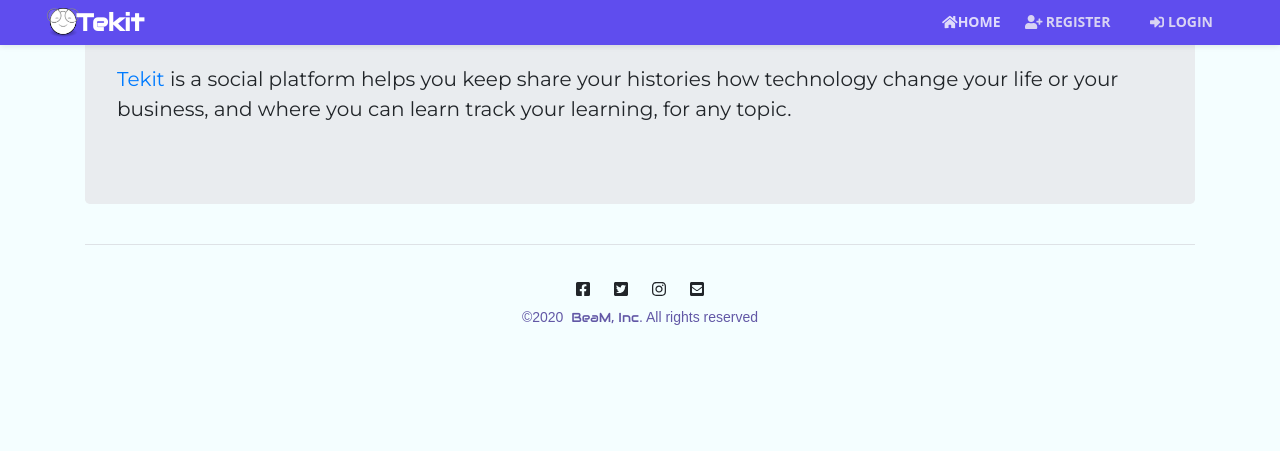
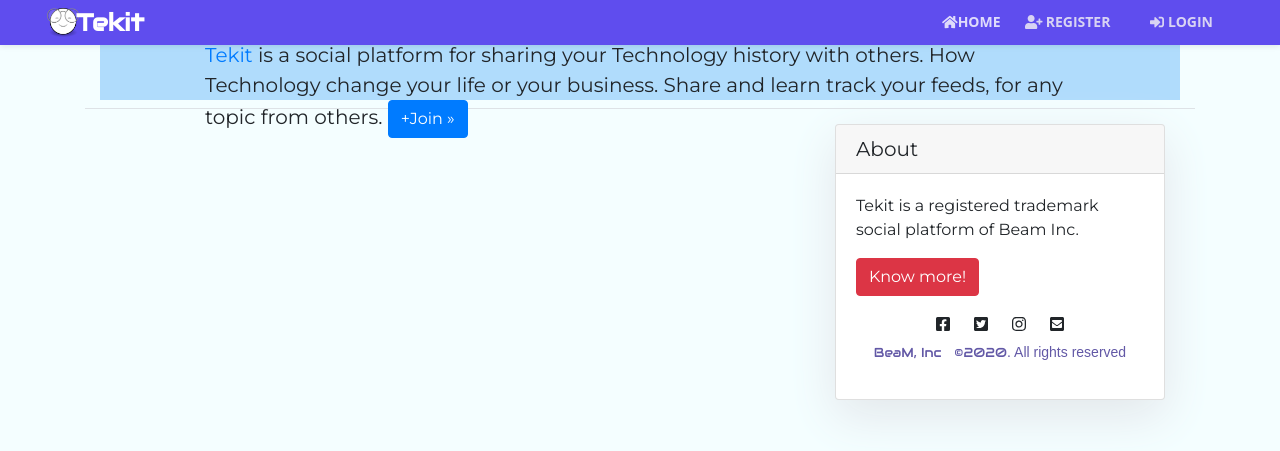
Before and after one commit to paulBit3/Tekit, a Django app: page / in a window 1280 px wide. Shown: the top 451 px of the page. Run offline with Django 3.2, Linux system fonts and the light colour scheme; some libraries are stand-ins or nearby versions.

Commit message:
Added field image to Feed model

```diff
--- a/feed/forms.py
+++ b/feed/forms.py
@@ -20,6 +20,6 @@ class FeedForm(forms.ModelForm):
 
     class Meta:
         model = Feed
-        fields = ['text']
+        fields = ['text', 'image',]
         labels = {'text': ''}
         widgets = {'text': forms.Textarea(attrs={'cols': 80, 'rows': 4, 'placeholder': 'Tell your Tech history'})}
--- a/feed/models.py
+++ b/feed/models.py
@@ -17,13 +17,15 @@ class Topic(models.Model):
 
     def __str__(self):
         """Return a string representation of the model."""
-        return self.text
+        return "%s - %s " % (self.text, self.owner.username)
+
 
 # For user to record
 class Feed(models.Model):
     """Something specific learned about a topic"""
     topic = models.ForeignKey(Topic, on_delete=models.CASCADE)
     text = models.TextField()
+    image = models.ImageField(upload_to='photos/%Y/%m/%d/')
     date_added = models.DateTimeField(auto_now=True)
 
     class Meta:
--- a/feed/views.py
+++ b/feed/views.py
@@ -93,10 +93,10 @@ def edit_feed(request, feed_id):
 
     if request.method != 'POST':
         # Initial request; pre-fill form with the current entry
-        form = EntryForm(instance=feed)
+        form = FeedForm(instance=feed)
     else:
         # POST data submitted; process data
-        form = EntryForm(instance=feed, data=request.POST)
+        form = FeedForm(instance=feed, data=request.POST)
         if form.is_valid():
             form.save()
             messages.success(request, 'Feed successfully updated')
--- a/static/css/main.css
+++ b/static/css/main.css
@@ -140,6 +140,21 @@ body {
   margin-top: 55px;
 }
 
+.container .card{
+  box-shadow: 0 16px 48px #E3E7EB;
+}
+
+.jumbotron .card{
+   box-shadow: 0 16px 48px #E3E7EB;
+}
+
+.masthead {
+  background: #B0DCFC;
+  height: 100px;
+  padding-bottom: 5px;
+  padding-top: 40px;
+}
+
 
   /* Footer Section */
 
--- a/templates/base.html
+++ b/templates/base.html
@@ -29,11 +29,11 @@
             {% include 'partials/_alerts.html' %}
             {% endblock page_header %}
         </div>
+
     </main>
     <!-- Main Content -->
     {% block content %}{% endblock %}
-    <!-- Footer -->
-    {% include 'partials/_footer.html' %}
+
 
 
     <script src="https://ajax.googleapis.com/ajax/libs/jquery/3.4.1/jquery.min.js"></script>
--- a/templates/feed/index.html
+++ b/templates/feed/index.html
@@ -1,17 +1,27 @@
 {% extends 'base.html' %}
 
 {% block page_header %}
+  <div class="container">
+    <header class="masthead">
+    	<div class="overlay">
+    		<div class="container">
+    			<div class="">
+    				<div class="row">
+	    				<div class="col-md-8 col-md-10 mx-auto">
+	    					<div class="site-heading">
+	    						<p class="lead">
+	    							<a class="logo-text" href="">Tekit</a> is a social platform for sharing your Technology history with others. How Technology change your life or your business. Share and learn track your feeds, for any topic from others.
+	    							<a class="btn btn-primary" href="{% url 'accounts:register' %}">+Join &raquo;</a>
+	    						</p>
 
-    <div class="jumbotron">
-    	<p class="lead"><a class="logo-text" href="">Tekit</a> is a social platform helps you keep share your histories how technology change your life or your business, and where you can learn track your learning, for any topic.</p>
-    </div>
-<!-- 	<section id="showcase-inner" class="py-5">
-		<div class="container">
-			<div class="col-md-12">
+	    					</div>
+	    				</div>
+    			    </div>
+    			</div>
 
-			</div>
-		</div>
-
-	</section> -->
-
+    		</div>
+    	</div>
+    </header>
+      {% include 'partials/sidebar.html' %}
+  </div>
 {% endblock page_header %}
--- a/templates/partials/_footer.html
+++ b/templates/partials/_footer.html
@@ -5,7 +5,7 @@
           <i class="social-icon fab fa-twitter-square"></i>
           <i class="social-icon fab fa-instagram"></i>
           <i class="social-icon fas fa-envelope-square"></i>
-          <p class="copyright footer-title-style">©<script>document.write(new Date().getFullYear())</script>
-            &nbsp<a href="">BeaM, Inc</a>. All rights reserved</p>
+          <p class="copyright footer-title-style">
+            <a href="">BeaM, Inc &nbsp ©<script>document.write(new Date().getFullYear())</script></a>. All rights reserved</p>
         </div>
       </footer>
--- /dev/null
+++ b/templates/partials/sidebar.html
@@ -0,0 +1,15 @@
+{% block sidebar %}
+  <div class="col-md-4 float-right">
+    <div class="card my-4">
+    	<h5 class="card-header">About</h5>
+    	<div class="card-body">
+    		<p class="card-text">
+    			Tekit is a registered trademark social platform of Beam Inc.</p>
+    		<a class="btn btn-danger" href="">Know more!</a>
+        <!-- Footer -->
+         {% include 'partials/_footer.html' %}
+    	</div>
+    </div>
+
+  </div>
+{% endblock sidebar %}
```
Also changed, not shown: templates/feed/feed_list.html (+16 -2 lines), feed/migrations/0002_feed_image.py (added).
